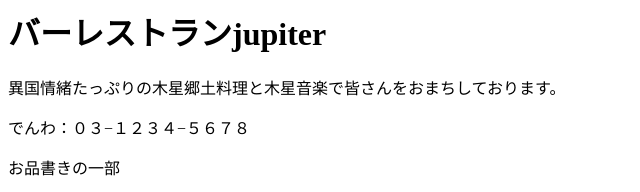
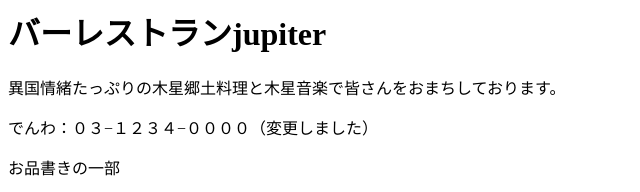
Before and after one commit to ex-hibition/git-study, a plain HTML site: page index.html in a window 1280 px wide. Shown: the top 192 px of the page, without its empty margins (0-640 px from the left). Drawn offline with Linux system fonts and the light colour scheme.

Commit message:
電話番号を変更

```diff
--- a/index.html
+++ b/index.html
@@ -7,7 +7,7 @@
 <body>
 <h1>バーレストランjupiter</h1>
 <p>異国情緒たっぷりの木星郷土料理と木星音楽で皆さんをおまちしております。</p>
-<p>でんわ：０３−１２３４−５６７８</p>
+<p>でんわ：０３−１２３４−００００（変更しました）</p>
 <p>お品書きの一部</p>
 <ul>
 <li>イオセット 1,600円</li>
```
